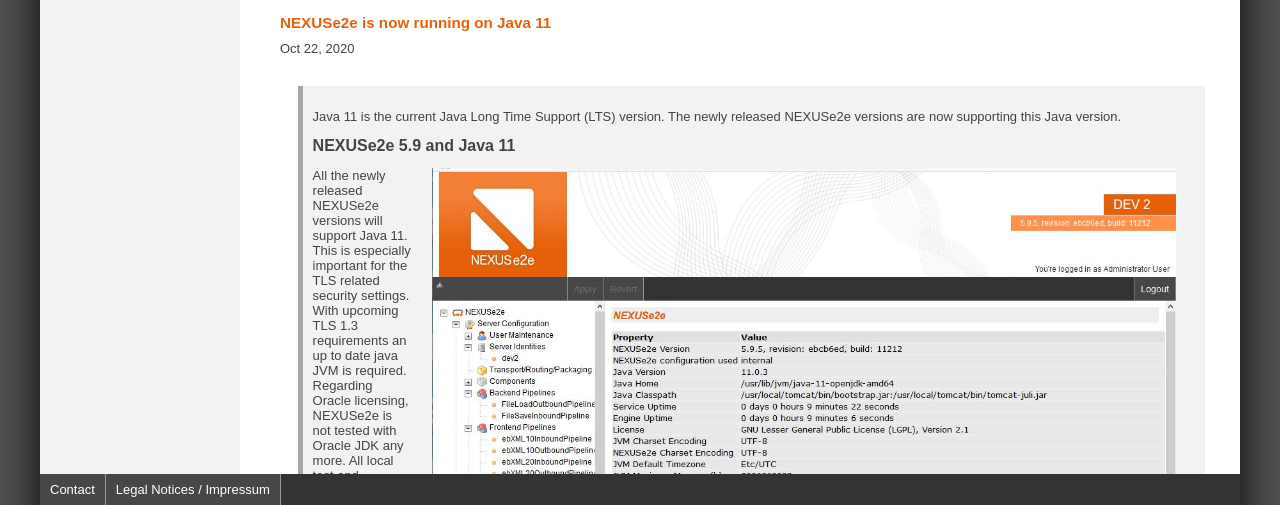
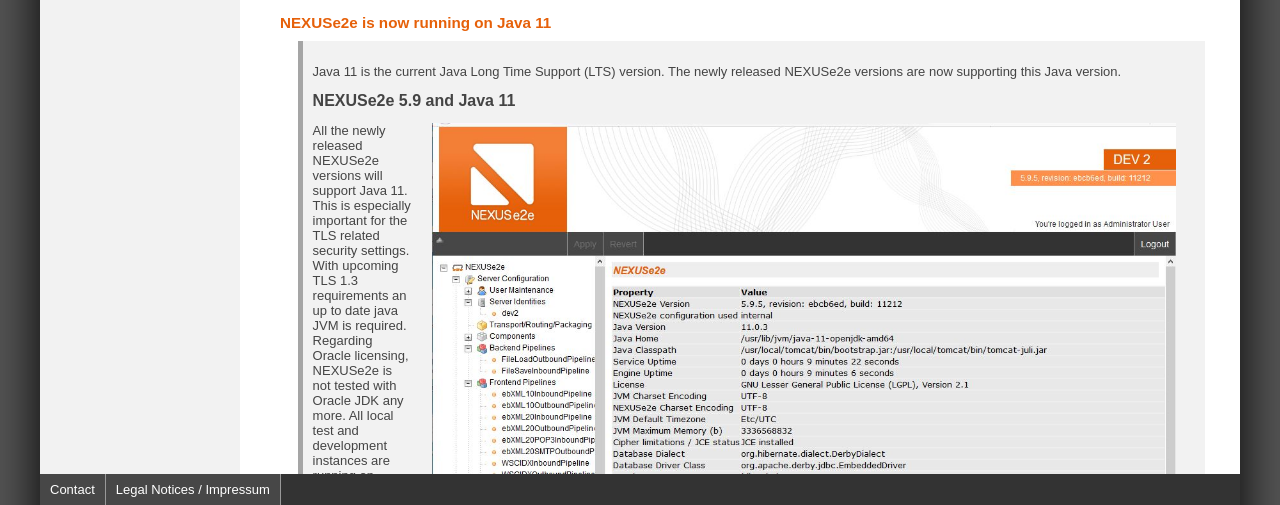
Before and after one commit to skaylink/NEXUSe2e-Website, a plain HTML site: page NEXUSe2e/News.html in a window 1280 px wide. Shown: the part 295-800 px from the top of the page. Drawn offline with Linux system fonts and the light colour scheme.

Commit message:
Remove date from News

```diff
--- a/NEXUSe2e/News.html
+++ b/NEXUSe2e/News.html
@@ -137,11 +137,6 @@
                             <h3>
                                 NEXUSe2e is now running on Java 11
                             </h3>
-                            <div class="text-meta" role="contentinfo">
-                                <ul class="text-data">
-                                    <li class="date">Oct 22, 2020</li>
-                                </ul>
-                            </div>
 
                             <div class="text-section">
                                 <p class="intro">Java 11 is the current Java Long Time Support (LTS) version. The newly released
```
